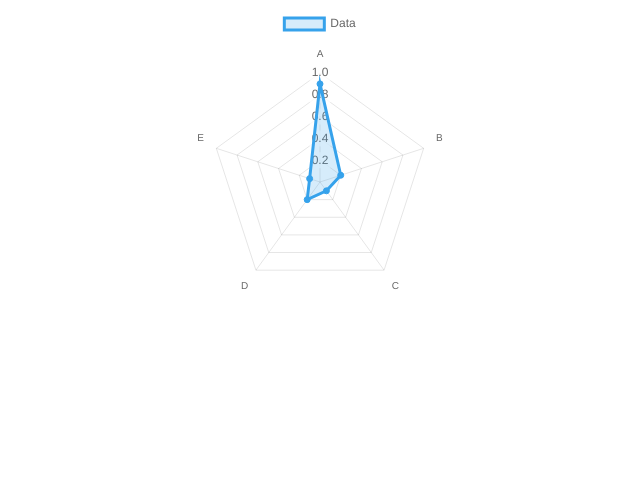
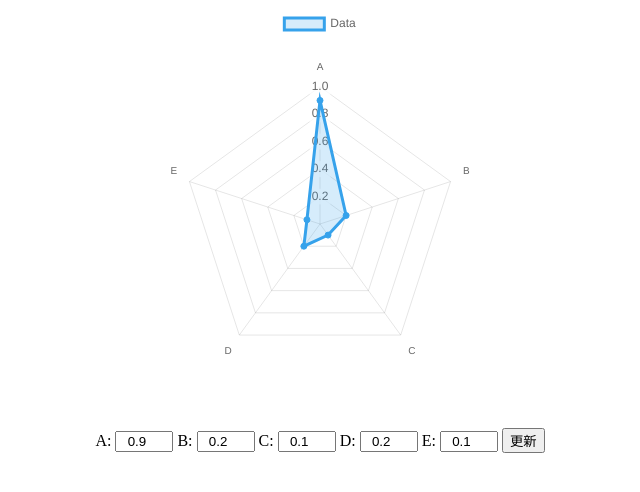
Before and after one commit to kbbal/main, a plain HTML site: page docs/mation2.html in a window 1280 px wide. Shown: the whole page, without its empty margins (320-960 px from the left). Drawn offline with nearby package versions, Linux system fonts and the light colour scheme.

Commit message:
Update mation2.html

```diff
--- a/docs/mation2.html
+++ b/docs/mation2.html
@@ -12,17 +12,38 @@
             margin: auto;
             display: block;
         }
+        .controls {
+            text-align: center;
+            margin-top: 20px;
+        }
+        .controls input {
+            width: 50px;
+            text-align: center;
+        }
     </style>
 </head>
 <body>
     <canvas id="radarChart"></canvas>
+    <div class="controls">
+        <label>A: <input type="number" id="valA" value="0.9" min="0" max="1" step="0.1"></label>
+        <label>B: <input type="number" id="valB" value="0.2" min="0" max="1" step="0.1"></label>
+        <label>C: <input type="number" id="valC" value="0.1" min="0" max="1" step="0.1"></label>
+        <label>D: <input type="number" id="valD" value="0.2" min="0" max="1" step="0.1"></label>
+        <label>E: <input type="number" id="valE" value="0.1" min="0" max="1" step="0.1"></label>
+        <button onclick="updateChart()">更新</button>
+    </div>
     <script>
         const ctx = document.getElementById('radarChart').getContext('2d');
 
-        const initialData = [0.9, 0.2, 0.1, 0.1, 0.1];
-        const targetData = [0.9, 0.2, 0.1, 0.2, 0.1];
-        let frame = 0;
-        const totalFrames = 50;
+        function getValues() {
+            return [
+                parseFloat(document.getElementById('valA').value),
+                parseFloat(document.getElementById('valB').value),
+                parseFloat(document.getElementById('valC').value),
+                parseFloat(document.getElementById('valD').value),
+                parseFloat(document.getElementById('valE').value)
+            ];
+        }
 
         const radarChart = new Chart(ctx, {
             type: 'radar',
@@ -30,7 +51,7 @@
                 labels: ['A', 'B', 'C', 'D', 'E'],
                 datasets: [{
                     label: 'Data',
-                    data: initialData,
+                    data: getValues(),
                     fill: true,
                     backgroundColor: 'rgba(54, 162, 235, 0.2)',
                     borderColor: 'rgba(54, 162, 235, 1)',
@@ -51,17 +72,10 @@
             }
         });
 
-        function animateRadarChart() {
-            if (frame >= totalFrames) return;
-            frame++;
-            let alpha = frame / totalFrames;
-            let newData = initialData.map((val, i) => val * (1 - alpha) + targetData[i] * alpha);
-            radarChart.data.datasets[0].data = newData;
+        function updateChart() {
+            radarChart.data.datasets[0].data = getValues();
             radarChart.update();
-            requestAnimationFrame(animateRadarChart);
         }
-
-        animateRadarChart();
     </script>
 </body>
 </html>
```
